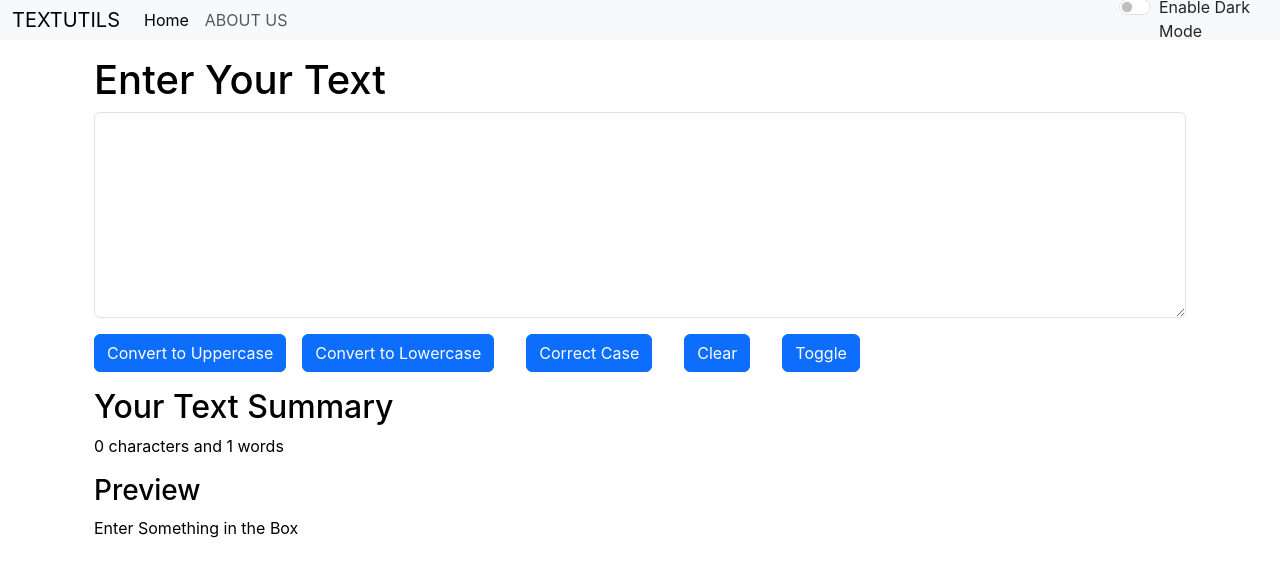
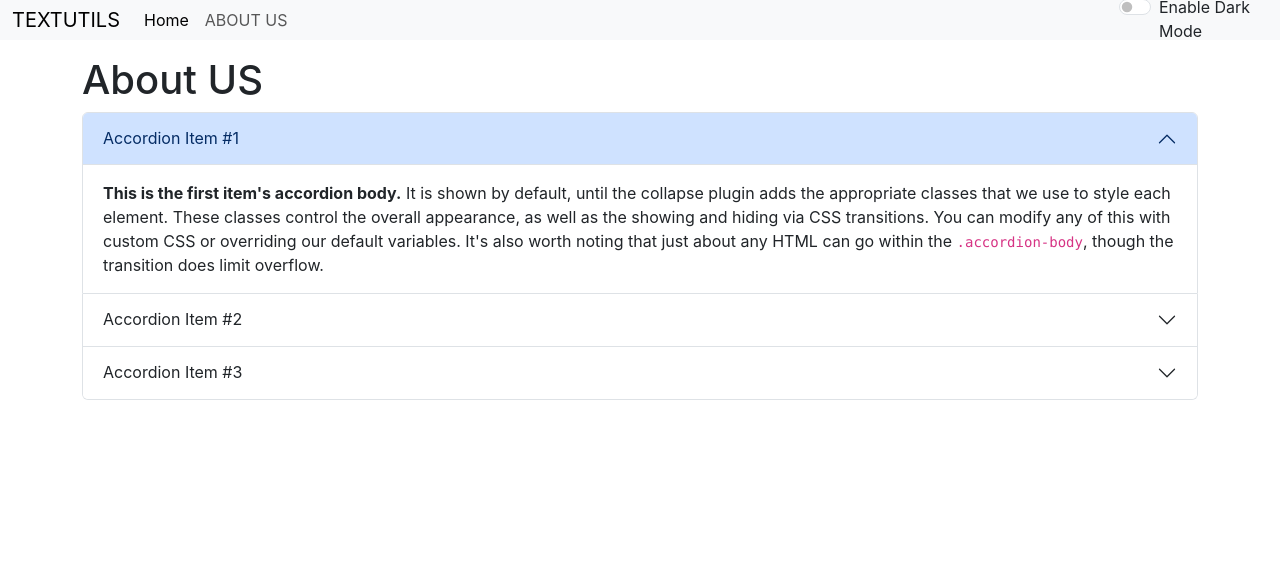
Before and after one commit to LuckySingh9897/React, a React (Create React App) app: page /about in a window 1280 px wide. Shown: the top 576 px of the page. Built offline with nearby package versions, Linux system fonts and the light colour scheme.

Commit message:
Added Router

```diff
--- a/package.json
+++ b/package.json
@@ -8,6 +8,7 @@
     "@testing-library/user-event": "^13.5.0",
     "react": "^18.2.0",
     "react-dom": "^18.2.0",
+    "react-router-dom": "^6.10.0",
     "react-scripts": "5.0.1",
     "web-vitals": "^2.1.4"
   },
--- a/public/index.html
+++ b/public/index.html
@@ -25,7 +25,7 @@
       work correctly both with client-side routing and a non-root public URL.
       Learn how to configure a non-root public URL by running `npm run build`.
     -->
-    <title>React App</title>
+    <title>TextUtils</title>
   </head>
   <body>
     <noscript>You need to enable JavaScript to run this app.</noscript>
--- /dev/null
+++ b/src/About.js
@@ -0,0 +1,48 @@
+import React from 'react'
+
+export default function About() {
+  return (
+  <div container="my-3">
+<h1>About US</h1>
+
+    <div class="accordion" id="accordionExample">
+  <div class="accordion-item">
+    <h2 class="accordion-header">
+      <button class="accordion-button" type="button" data-bs-toggle="collapse" data-bs-target="#collapseOne" aria-expanded="true" aria-controls="collapseOne">
+        Accordion Item #1
+      </button>
+    </h2>
+    <div id="collapseOne" class="accordion-collapse collapse show" data-bs-parent="#accordionExample">
+      <div class="accordion-body">
+        <strong>This is the first item's accordion body.</strong> It is shown by default, until the collapse plugin adds the appropriate classes that we use to style each element. These classes control the overall appearance, as well as the showing and hiding via CSS transitions. You can modify any of this with custom CSS or overriding our default variables. It's also worth noting that just about any HTML can go within the <code>.accordion-body</code>, though the transition does limit overflow.
+      </div>
+    </div>
+  </div>
+  <div class="accordion-item">
+    <h2 class="accordion-header">
+      <button class="accordion-button collapsed" type="button" data-bs-toggle="collapse" data-bs-target="#collapseTwo" aria-expanded="false" aria-controls="collapseTwo">
+        Accordion Item #2
+      </button>
+    </h2>
+    <div id="collapseTwo" class="accordion-collapse collapse" data-bs-parent="#accordionExample">
+      <div class="accordion-body">
+        <strong>This is the second item's accordion body.</strong> It is hidden by default, until the collapse plugin adds the appropriate classes that we use to style each element. These classes control the overall appearance, as well as the showing and hiding via CSS transitions. You can modify any of this with custom CSS or overriding our default variables. It's also worth noting that just about any HTML can go within the <code>.accordion-body</code>, though the transition does limit overflow.
+      </div>
+    </div>
+  </div>
+  <div class="accordion-item">
+    <h2 class="accordion-header">
+      <button class="accordion-button collapsed" type="button" data-bs-toggle="collapse" data-bs-target="#collapseThree" aria-expanded="false" aria-controls="collapseThree">
+        Accordion Item #3
+      </button>
+    </h2>
+    <div id="collapseThree" class="accordion-collapse collapse" data-bs-parent="#accordionExample">
+      <div class="accordion-body">
+        <strong>This is the third item's accordion body.</strong> It is hidden by default, until the collapse plugin adds the appropriate classes that we use to style each element. These classes control the overall appearance, as well as the showing and hiding via CSS transitions. You can modify any of this with custom CSS or overriding our default variables. It's also worth noting that just about any HTML can go within the <code>.accordion-body</code>, though the transition does limit overflow.
+      </div>
+    </div>
+  </div>
+</div>
+</div>
+  )
+}
--- /dev/null
+++ b/src/Alert.js
@@ -0,0 +1,21 @@
+import React from 'react'
+
+function Alert(props) {
+
+    const Capitalize =(word)=>{
+        const lower= word.toLowerCase();
+        return lower.charAt(0).toUpperCase()+ lower.slice(1);
+    }
+  return (
+
+
+
+  props.alert &&   <div className={`alert alert-${props.alert.type} alert-dismissible fade show`} role="alert">
+  <strong>{Capitalize(props.alert.type)}</strong> : {props.alert.msg}
+
+</div>
+
+  )
+}
+
+export default Alert
--- a/src/App.js
+++ b/src/App.js
@@ -1,37 +1,64 @@
 
 import './App.css';
 import Navbar from './Navbar';
+import About from './About';
 import Textform from './Textform';
 import React, { Component, useState } from 'react'
+import Alert from './Alert';
+import { BrowserRouter, Routes, Route, Link } from 'react-router-dom'
 
 
 function App() {
 
   const [mode,setMode]=useState('light');
+  const [alert,setAlert]=useState(null);
+
+  const SomeAlert=(message,type)=>{
+     setAlert({
+      msg : message,
+      type: type
+     })
+     setTimeout(()=>{
+       setAlert(null);
+     },1500);
+  }
+
   const toggleMode=()=>{
     if(mode==='light'){
     setMode('dark');
        //document.getElementsByClassName("form-check-label").innerHTML= "Enable Light Mode";
       // document.getElementsByClassName("form-check-label").style.color= 'Black';
       document.body.style.backgroundColor='#343a40';
+      SomeAlert("Dark Mode is Enabled", "success");
   }
     else{
     setMode('light');
     document.getElementsByClassName("form-check-label").innerHTML= "Enable Dark Mode";
     document.body.style.backgroundColor='white';
+     SomeAlert("Light Mode is Enabled", "success");
   }
   }
 
   return (
     <>
+    <BrowserRouter>
 
 
   <Navbar title="TEXTUTILS" About="ABOUT US"  mode={mode} toggleMode={toggleMode}></Navbar>
+  <Alert alert={alert}/>
   <div className='container my-3 '>
-  <Textform heading="Enter Your Text" mode={mode}></Textform>
+  <Routes>
+          <Route path='/about'element={<About/>}/>
+
+
+          <Route path='/'element={<Textform heading="Enter Your Text" mode={mode} alert={alert} SomeAlert={SomeAlert}/>}/>
+
+        </Routes>
+
+
   </div>
 
-
+  </BrowserRouter>
     </>
   );
 }
--- a/src/Navbar.js
+++ b/src/Navbar.js
@@ -1,22 +1,23 @@
 
 import React from 'react'
+import { Link } from 'react-router-dom'
 
 export default function Navbar(props) {
   return (
 
     <nav className={ `navbar navbar-expand-lg navbar-${props.mode} bg-${props.mode} `} style={{height:40}}>
       <div className= "container-fluid">
-    <a className="navbar-brand" href="/">{props.title}</a>
+    <Link className="navbar-brand" to="/">{props.title}</Link>
     <button className="navbar-toggler" type="button" data-bs-toggle="collapse" data-bs-target="/navbarSupportedContent" aria-controls="navbarSupportedContent" aria-expanded="false" aria-label="Toggle navigation">
       <span className="navbar-toggler-icon"></span>
     </button>
     <div className="collapse navbar-collapse" id="navbarSupportedContent">
       <ul className="navbar-nav me-auto mb-2 mb-lg-0">
         <li className="nav-item">
-          <a className="nav-link active" aria-current="page" href="/">Home</a>
+          <Link className="nav-link active" aria-current="page" to="/">Home</Link>
         </li>
         <li className="nav-item">
-          <a className="nav-link" href="/">{props.About}</a>
+          <Link className="nav-link" to="/about">{props.About}</Link>
         </li>
        </ul>
     </div>
--- a/src/Textform.js
+++ b/src/Textform.js
@@ -1,4 +1,6 @@
 import React, {useState} from 'react'
+
+
 
 export default function Textform(props) {
 
@@ -10,6 +12,7 @@ export default function Textform(props) {
 
         console.log(s);
         setText(s);
+        props.SomeAlert("Converted To Upper Case","success");
 
      }
      const handlelowerClick=()=>{
@@ -20,6 +23,8 @@ export default function Textform(props) {
 
         console.log(s);
         setText(s);
+      props.SomeAlert("Converted To Lower Case","success");
+
 
      }
      const handleClearClick=()=>{
@@ -31,6 +36,8 @@ export default function Textform(props) {
         console.log(s);
         setText(s);
 
+        props.SomeAlert("Clear the text area","success");
+
      }
      const handleCorrectClick=()=>{
 
@@ -39,31 +46,37 @@ export default function Textform(props) {
             s[i]=s[i].charAt(0).toUpperCase()+ s[i].slice(1).toLowerCase();
         }
         setText(s.join(" "));
+        props.SomeAlert("Converted To Correct Case","success");
 
 
      }
      const handleToggleClick=()=>{
 
-        let s= text.split(/[ ]+/);
 
-        for(let i=0;i<s.length;i++){
-            for(let j=0;j<s[i].length;j++){
-                {
-                    if (s[i][j] >= 'A' && s[i][j] <= 'Z')
-                        s[i][j] =  String.fromCharCode(s[i][j].charCodeAt(0) + 'a'.charCodeAt(0) - 'A'.charCodeAt(0));
-                    else if (s[i][j] >= 'a' && s[i][j] <= 'z')
-                        s[i][j] =  String.fromCharCode(s[i][j].charCodeAt(0) + 'A'.charCodeAt(0) - 'a'.charCodeAt(0));
-                }
-            }
+        let result = "";
+for (let i = 0; i < text.length; i++) {
+  let char = text.charAt(i);
 
-        }
-        setText(s.join(" "));
+    if (char >= "A" && char <= "Z") {
 
+    char = char.toLowerCase();
+  }
+  else if (char >= "a" && char <= "z") {
 
+    char = char.toUpperCase();
+  }
+
+  result += char;
+}
+
+        setText(result);
+
+        props.SomeAlert("Toggle the Case","success");
      }
 
      const handonChange=(event)=>{
         console.log("Changed");
+
         setText(event.target.value);
      }
     const [text,setText]=useState("");
@@ -87,7 +100,7 @@ export default function Textform(props) {
     <div className='container my-3' style={{color:props.mode==='light'?'black':'white'}}>
         <h2>Your Text Summary</h2>
 
-        <p>{text.length} characters and {text.split(" ").length} words</p>
+        <p>{text.length} characters and {`${text.length===0?0:text.replace(/\s+/g, ' ').trim().split(" ").length}`} words</p>
         <h3>
             Preview
         </h3>
```
Also changed, not shown: 1 other file (tests, documents, lock files or other folders).
